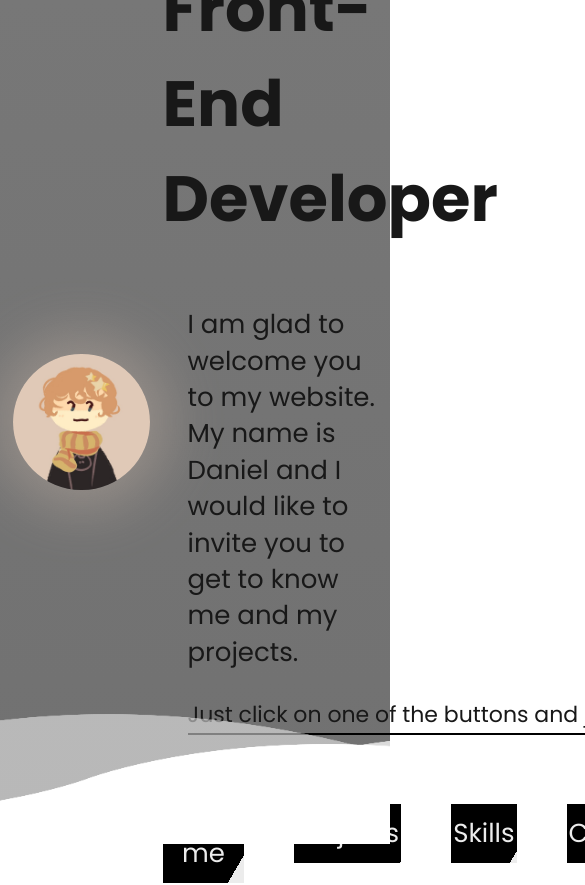
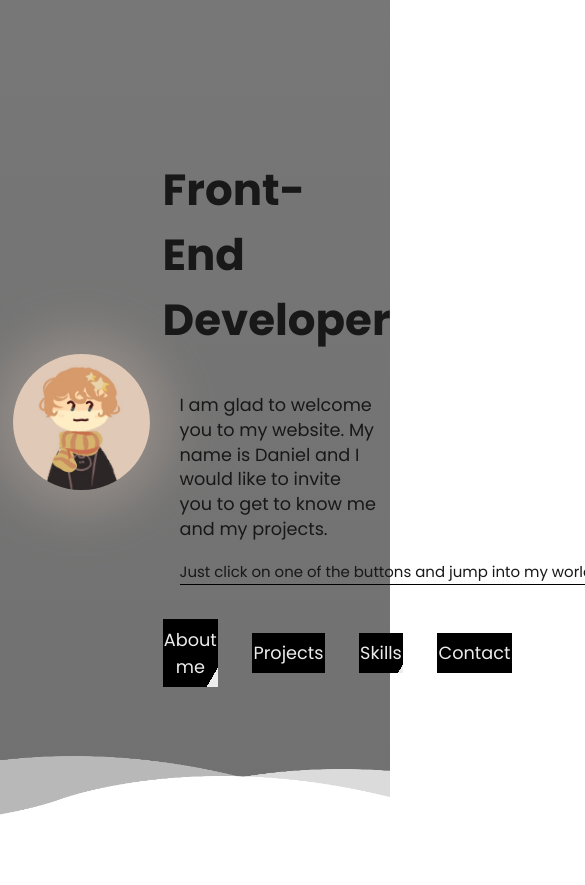
Before and after one commit to Biszku/Portfolio, a Next.js app: page / in a window 390 px wide. Shown: the top 885 px of the page, 585 px wide, since content can reach past the window. Built offline with nearby package versions, Linux system fonts and the light colour scheme.

Commit message:
done basic RWD for font size

```diff
--- a/styles/base/_reset.scss
+++ b/styles/base/_reset.scss
@@ -2,6 +2,18 @@
 
 html {
   font-size: 62.5%;
+
+  @media (max-width: 78.0625em) {
+    font-size: 52.5%;
+  }
+
+  @media (max-width: 65.5em) {
+    font-size: 42.5%;
+  }
+
+  // @media (max-width: 65.8125em) {
+  //   font-size: 38%;
+  // }
 }
 
 *,
```
